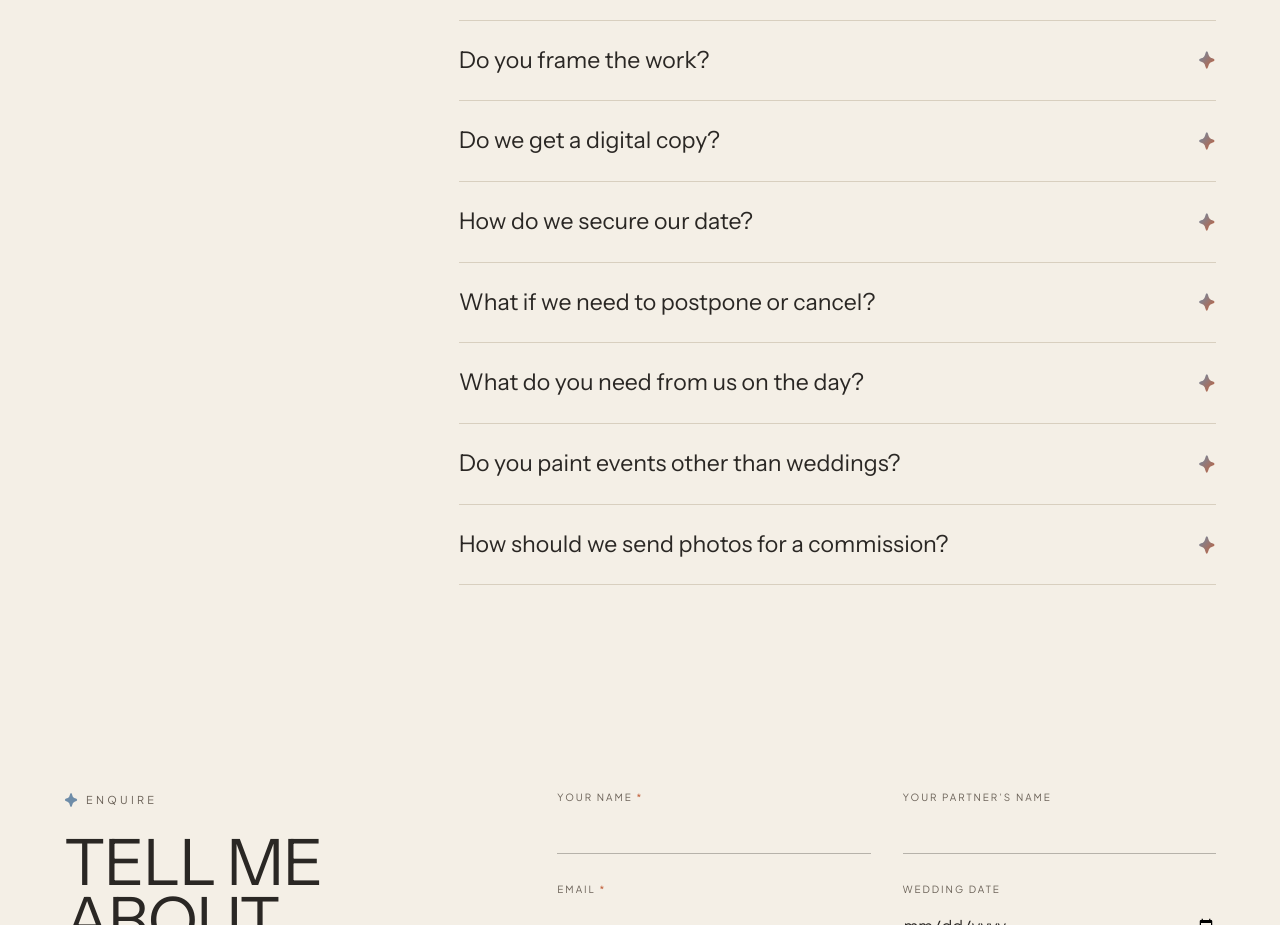
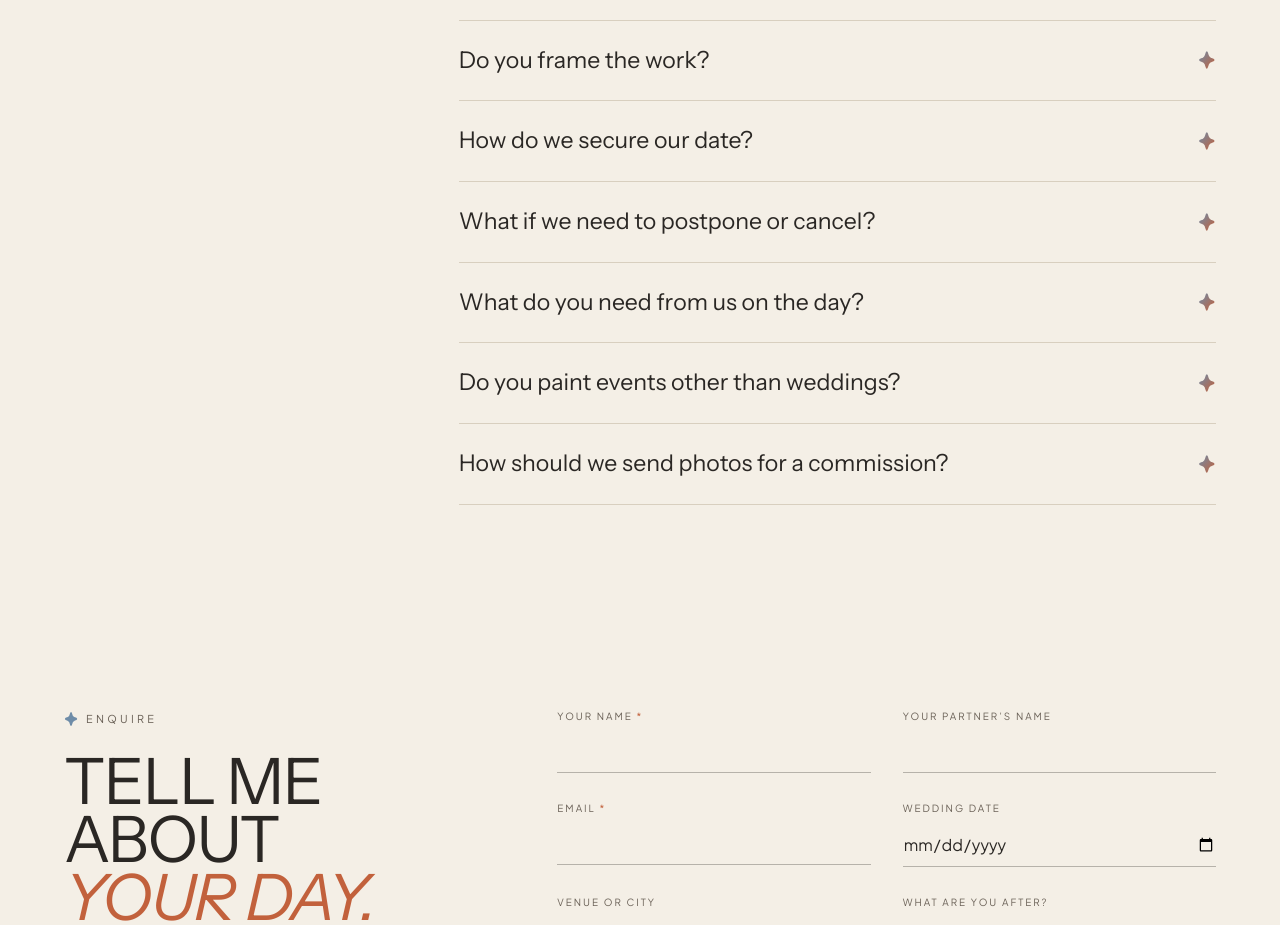
Before and after one commit to itschriswang/EventsWatercolouring, a React (Vite) app: page / in a window 1280 px wide. Shown: the part 8900-9825 px from the top of the page. Built offline with nearby package versions, Linux system fonts and the light colour scheme.

Commit message:
Update content.js

```diff
--- a/src/content.js
+++ b/src/content.js
@@ -345,10 +345,6 @@ export const FAQ = {
       a: 'I do not frame the work. It comes to you on cotton paper, sleeved and ready for a frame.',
     },
     {
-      q: 'Do we get a digital copy?',
-      a: 'Yes. Every couple gets a high-resolution scan of their portrait to keep and reprint, handy for thank-you cards. If you want a file licensed for stationery, just ask.',
-    },
-    {
       q: 'How do we secure our date?',
       a: 'A 50% deposit holds your date, with the balance due two weeks before the wedding. I only confirm once the deposit is in, and then the date is yours.',
     },
```
